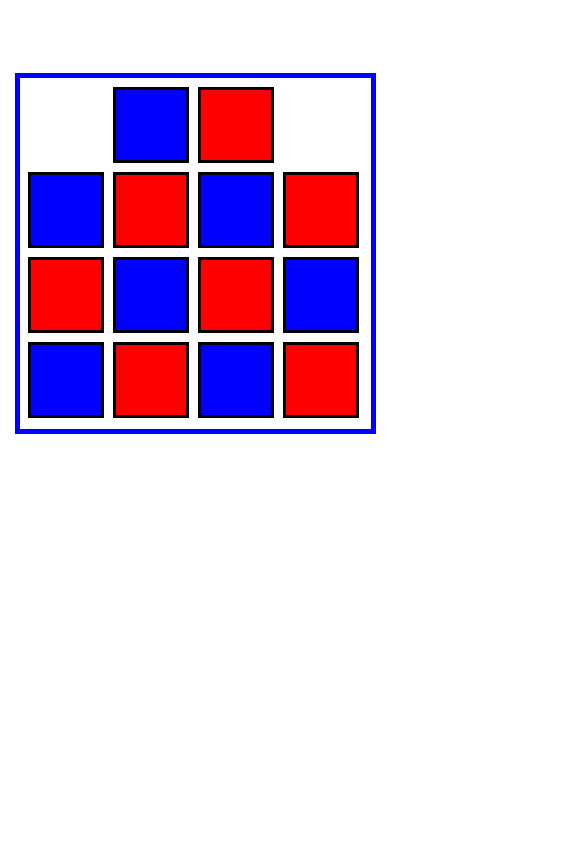
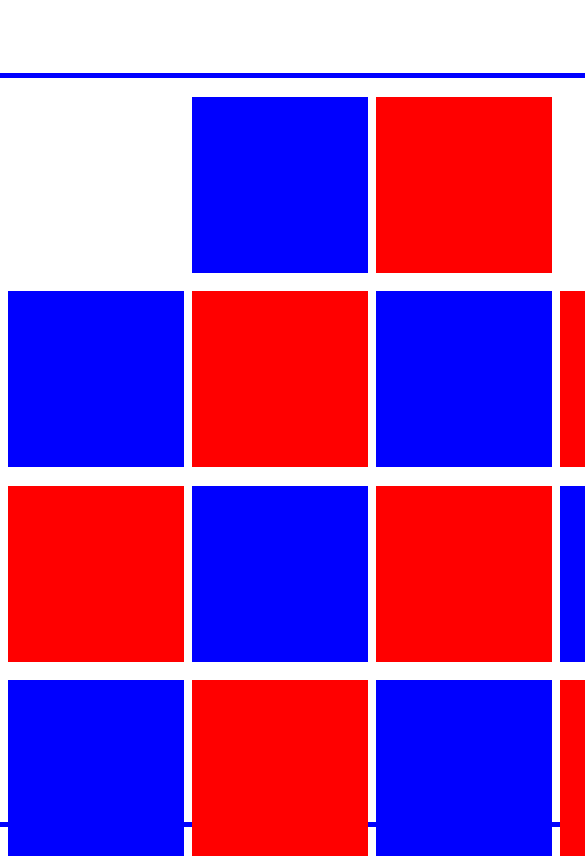
Before and after one commit to bsdymit/FIAR, a plain HTML site: page www/play.html in a window 390 px wide. Shown: the top 856 px of the page, 585 px wide, since content can reach past the window. Drawn offline with Linux system fonts and the light colour scheme; some packages are replaced by stand-ins of ours.

Commit message:
Board and square sizes now always whole number

```diff
--- a/www/css/play.css
+++ b/www/css/play.css
@@ -50,36 +50,34 @@ button {
 }
 
 .square {
-  width: 20%;
+  display: inline-block;
   height: 0px;
-  padding-bottom: 20%;
+  //padding-bottom: 20%;
   float: left;
-  margin-left: 2.5%;
   margin-top: 2.5%;
   position: relative;
 }
 
 .initWhite {
-  border: white solid;
+  //border: white solid;
   background-color: white;
 }
 
 .initRed {
-  border: black solid;
+  //border: black solid;
   background-color: red;
 }
 
 .initBlue {
-  border: black solid;
+//  border: black solid;
   background-color: blue;
 }
 
 #board {
   background: white;
   position: relative;
-  width: 90%;
   height: 0;
-  padding-bottom: 90%;
+  //padding-bottom: 90%;
   outline: blue solid thick;
   margin:auto;
   margin-top: 20%;
--- a/www/js/play.js
+++ b/www/js/play.js
@@ -28,6 +28,32 @@ var startingTileTop;
 
 var SQUAREMARGIN;
 
+window.onload = function setBoardAndTileSizes() {
+
+  var boardWidth = round(screen.width - 50, 4);
+  boardWidth = round(boardWidth, 5);
+  boardWidth = round(boardWidth, 2);
+
+  document.getElementById("board").style.width = boardWidth + "px";
+  document.getElementById("board").style.paddingBottom = boardWidth + "px";
+
+  setSquareWidthAndMargins((boardWidth - 40) / 4);
+
+}
+
+function setSquareWidthAndMargins(squareWidth){
+    var elements = document.getElementsByClassName("square");
+    for (var i = 0; i < elements.length; i++) {
+        elements[i].style.width = (squareWidth + "px");
+        elements[i].style.paddingBottom = (squareWidth + "px");
+        elements[i].style.marginLeft = "8px";
+    }
+}
+
+var round = function (x, to) {
+    return Math.floor(x / to) * to;
+};
+
 document.addEventListener("touchstart", function(e) {
 	if(e.target.id != "board")
 	{
@@ -39,9 +65,9 @@ document.addEventListener("touchstart", function(e) {
     startingTileTop = e.target.style.top;
 		selectedTileId = e.target.id.replace("pos", "");
     selectedTile = document.getElementById(e.target.id);
-		document.getElementById("pos0").innerHTML = selectedTileId;
+		document.getElementById("pos0").innerHTML = selectedTile.style.width;
 
-    SQUAREMARGIN = window.getComputedStyle(selectedTile).marginLeft.replace("px", "");
+    SQUAREMARGIN = 8;//window.getComputedStyle(selectedTile).marginLeft.replace("px", "");
 
 		tileSelected(e.target.id);
 	}
@@ -94,13 +120,13 @@ function tileSelected(id) {
 }
 
 function tileUnselected(id) {
-	document.getElementById(id).style.backgroundColor = "white";
+	document.getElementById(id).style.backgroundColor = "orange";
 }
 
 function validRightMove(currXCoord, currYCoord) {
   var isRightMove = false;
 
-	if(currXCoord > previousXCoord && !crossingBoundary("right"))//&& (Math.abs(currXCoord - previousXCoord) > Math.abs(currYCoord - previousYCoord))
+	if(currXCoord > previousXCoord && !crossingBoundary("right"))
     isRightMove = true;
 
   return isRightMove;
@@ -109,7 +135,7 @@ function validRightMove(currXCoord, currYCoord) {
 function validLeftMove(currXCoord, currYCoord) {
   var isLeftMove = false;
 
-  if(currXCoord < previousXCoord && (Math.abs(currXCoord - previousXCoord) > Math.abs(currYCoord - previousYCoord)))
+  if(currXCoord < previousXCoord && !crossingBoundary("left"))
     isLeftMove = true;
 
   return isLeftMove;
@@ -135,15 +161,11 @@ function validDownMove(currXCoord, currYCoord) {
 
 function crossingBoundary(moveDirection) {
   var crossingBoundary = false;
+  var board = document.getElementById("board").getBoundingClientRect();
+  var tile = selectedTile.getBoundingClientRect();
 
-  if(moveDirection == "right")
-  {
-    var board = document.getElementById("board").getBoundingClientRect();
-    var tile = selectedTile.getBoundingClientRect();
-
-    if(tile.right >= board.right - SQUAREMARGIN)
+  if(tile.right >= (board.right - SQUAREMARGIN) || tile.left <= (board.left + SQUAREMARGIN*1 ))
        crossingBoundary = true;
-  }
 
   return crossingBoundary;
 }
@@ -151,6 +173,7 @@ function crossingBoundary(moveDirection) {
 function moveTileRight(currXCoord, div) {
   var dist = currXCoord - startingXCoord;
 
+  //document.getElementById("pos0").innerHTML = startingTileLeft;
 
   div.style.left = (startingTileLeft + dist) + "px";
 
```
